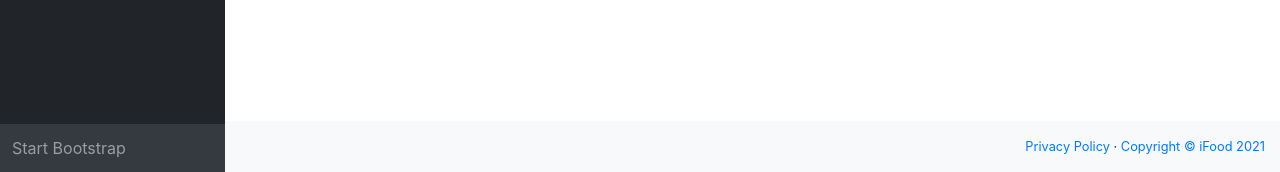
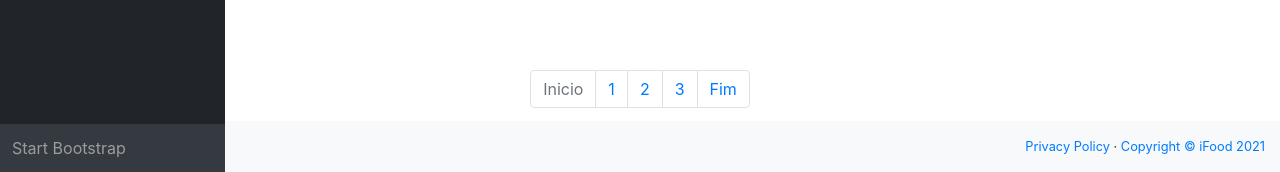
Before and after one commit to TalissonMelo/iFood-view, an Angular app: page /cidade in a window 1280 px wide. Shown: the part 628-800 px from the top of the page. Built offline with nearby package versions, Linux system fonts and the light colour scheme.

Commit message:
Utilizando component Paginação

```diff
--- a/src/app/cidade/cidade.module.ts
+++ b/src/app/cidade/cidade.module.ts
@@ -3,12 +3,14 @@ import { CommonModule } from '@angular/common';
 import { CidadeComponent } from './cidade/cidade.component';
 import { CidadeFrmComponent } from './cidade-frm/cidade-frm.component';
 import { CidadeRoutingModule } from './cidade-routing.module';
+import { TemplateModule } from '../template/template.module';
 
 @NgModule({
   declarations: [CidadeComponent, CidadeFrmComponent],
   imports: [
     CommonModule,
-    CidadeRoutingModule
+    CidadeRoutingModule,
+    TemplateModule
   ], exports : [
     CidadeComponent,
     CidadeFrmComponent
--- a/src/app/cidade/cidade/cidade.component.html
+++ b/src/app/cidade/cidade/cidade.component.html
@@ -21,3 +21,4 @@
     </tr>
     </tbody>
 </table>
+<app-paginacao></app-paginacao>
--- a/src/app/cozinha/cozinha.module.ts
+++ b/src/app/cozinha/cozinha.module.ts
@@ -4,13 +4,15 @@ import { CommonModule } from '@angular/common';
 import { CozinhaRoutingModule } from './cozinha-routing.module';
 import { CozinhaFrmComponent } from './cozinha-frm/cozinha-frm.component';
 import { CozinhaComponent } from './cozinha/cozinha.component';
+import { TemplateModule } from '../template/template.module';
 
 
 @NgModule({
   declarations: [CozinhaFrmComponent, CozinhaComponent],
   imports: [
     CommonModule,
-    CozinhaRoutingModule
+    CozinhaRoutingModule,
+    TemplateModule
   ], exports: [
     CozinhaFrmComponent,
     CozinhaComponent
--- a/src/app/cozinha/cozinha/cozinha.component.html
+++ b/src/app/cozinha/cozinha/cozinha.component.html
@@ -21,3 +21,4 @@
     </tr>
     </tbody>
 </table>
+<app-paginacao></app-paginacao>
```
